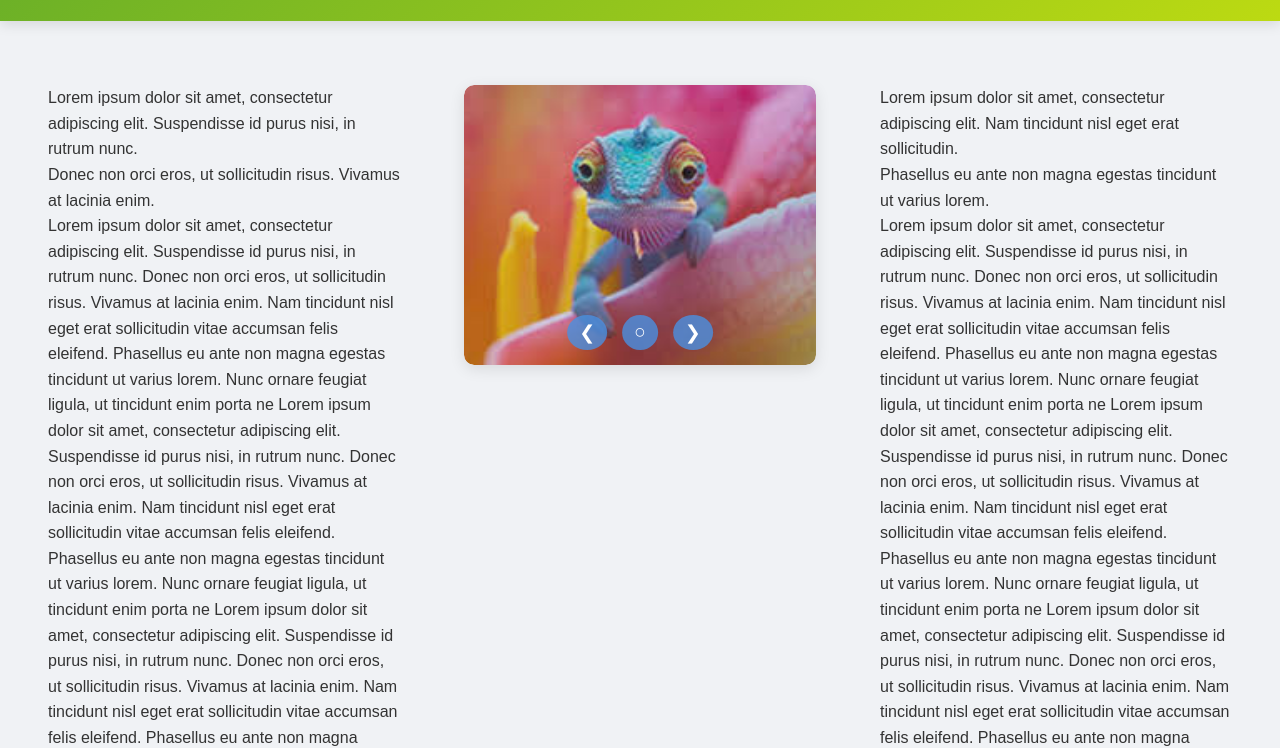
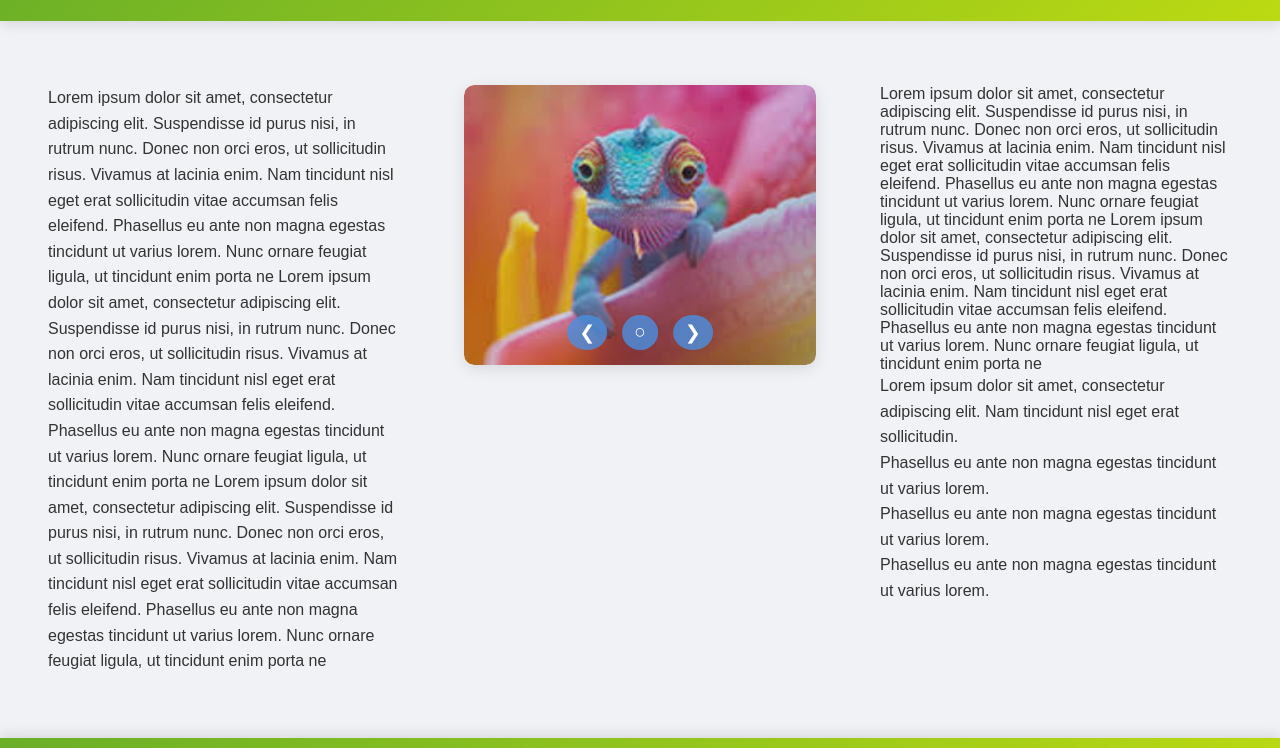
Before and after one commit to Asror571/transition-home, a plain HTML site: page index.html in a window 1280 px wide. Shown: the part 61-809 px from the top of the page. Drawn offline with Linux system fonts and the light colour scheme.

Commit message:
successful

```diff
--- a/index.html
+++ b/index.html
@@ -14,8 +14,6 @@
 
   <main>
     <div class="text">
-      <p>Lorem ipsum dolor sit amet, consectetur adipiscing elit. Suspendisse id purus nisi, in rutrum nunc.</p>
-      <p>Donec non orci eros, ut sollicitudin risus. Vivamus at lacinia enim.</p>
       <p>Lorem ipsum dolor sit amet, consectetur adipiscing elit. Suspendisse id purus nisi, in rutrum nunc. Donec non orci eros, ut sollicitudin risus. Vivamus at lacinia enim. Nam tincidunt nisl eget erat sollicitudin vitae accumsan felis eleifend. Phasellus eu ante non magna egestas tincidunt ut varius lorem. Nunc ornare feugiat ligula, ut tincidunt enim porta ne
 
         Lorem ipsum dolor sit amet, consectetur adipiscing elit. Suspendisse id purus nisi, in rutrum nunc. Donec non orci eros, ut sollicitudin risus. Vivamus at lacinia enim. Nam tincidunt nisl eget erat sollicitudin vitae accumsan felis eleifend. Phasellus eu ante non magna egestas tincidunt ut varius lorem. Nunc ornare feugiat ligula, ut tincidunt enim porta ne
@@ -44,14 +42,13 @@
     </div>
 
     <div class="text">
-      <p>Lorem ipsum dolor sit amet, consectetur adipiscing elit. Nam tincidunt nisl eget erat sollicitudin.</p>
-      <p>Phasellus eu ante non magna egestas tincidunt ut varius lorem.</p>
-      <p>Lorem ipsum dolor sit amet, consectetur adipiscing elit. Suspendisse id purus nisi, in rutrum nunc. Donec non orci eros, ut sollicitudin risus. Vivamus at lacinia enim. Nam tincidunt nisl eget erat sollicitudin vitae accumsan felis eleifend. Phasellus eu ante non magna egestas tincidunt ut varius lorem. Nunc ornare feugiat ligula, ut tincidunt enim porta ne
-
         Lorem ipsum dolor sit amet, consectetur adipiscing elit. Suspendisse id purus nisi, in rutrum nunc. Donec non orci eros, ut sollicitudin risus. Vivamus at lacinia enim. Nam tincidunt nisl eget erat sollicitudin vitae accumsan felis eleifend. Phasellus eu ante non magna egestas tincidunt ut varius lorem. Nunc ornare feugiat ligula, ut tincidunt enim porta ne
         Lorem ipsum dolor sit amet, consectetur adipiscing elit. Suspendisse id purus nisi, in rutrum nunc. Donec non orci eros, ut sollicitudin risus. Vivamus at lacinia enim. Nam tincidunt nisl eget erat sollicitudin vitae accumsan felis eleifend. Phasellus eu ante non magna egestas tincidunt ut varius lorem. Nunc ornare feugiat ligula, ut tincidunt enim porta ne</p>
         <p>Lorem ipsum dolor sit amet, consectetur adipiscing elit. Nam tincidunt nisl eget erat sollicitudin.</p>
         <p>Phasellus eu ante non magna egestas tincidunt ut varius lorem.</p>
+        <p>Phasellus eu ante non magna egestas tincidunt ut varius lorem.</p>
+        <p>Phasellus eu ante non magna egestas tincidunt ut varius lorem.</p>
+
     </div>
   </main>
 
```
